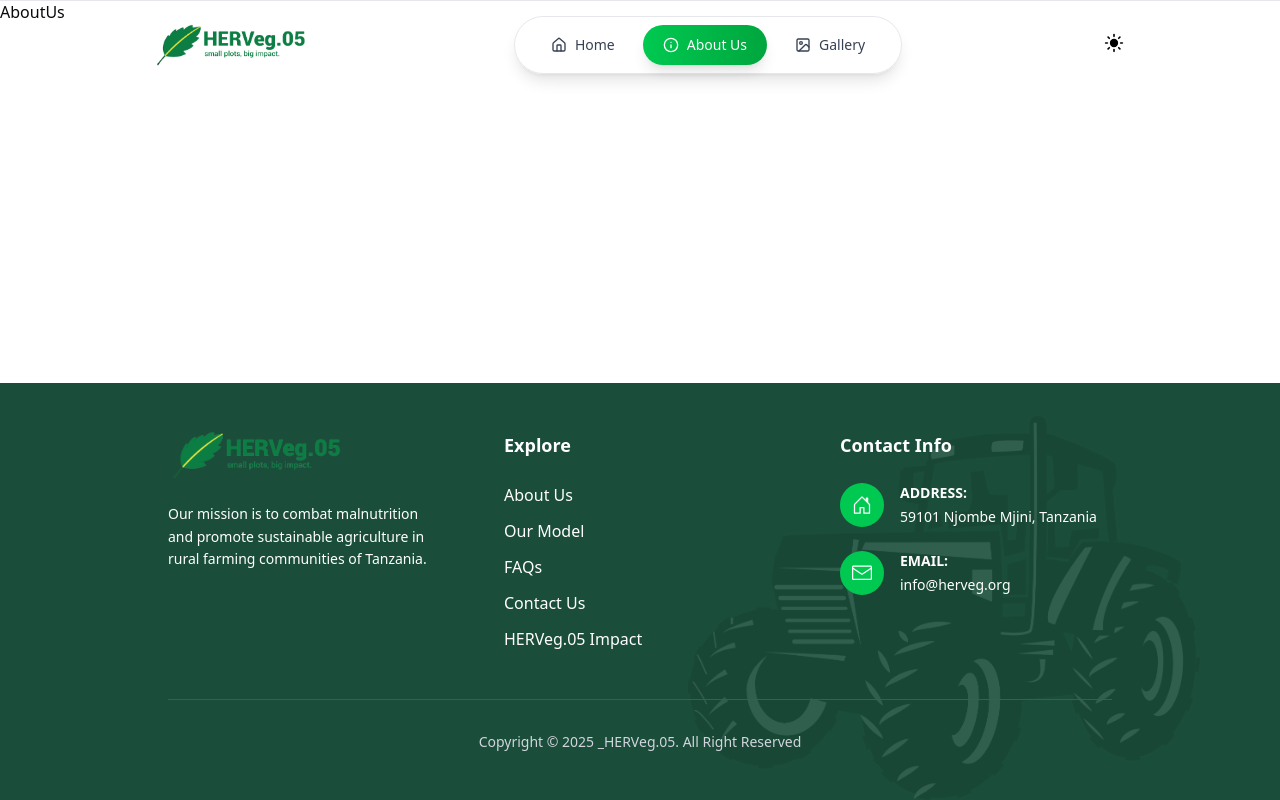
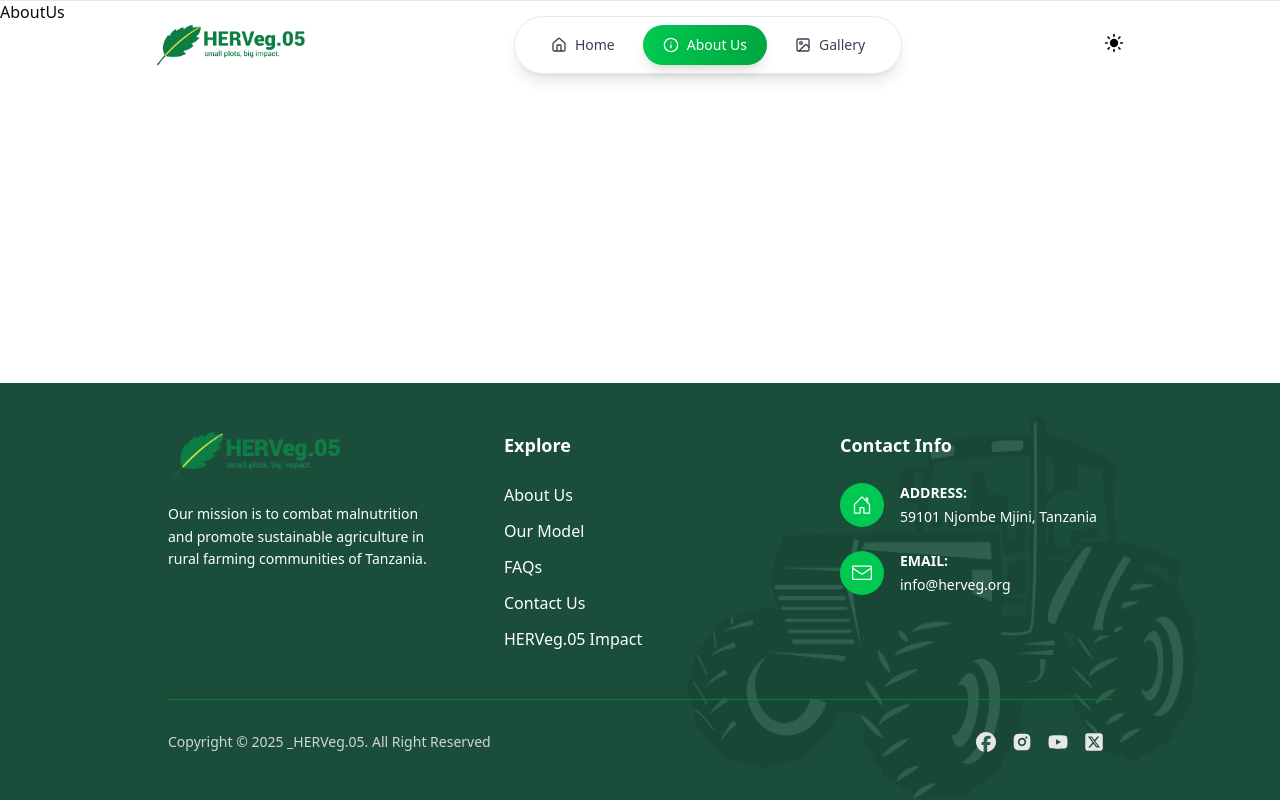
Before and after one commit to Mhando-Z/HervegWeb, a Next.js app: page /aboutus in a window 1280 px wide. Built offline with nearby package versions, Linux system fonts and the light colour scheme; a web font is replaced by a local one.

Commit message:
Phase One

```diff
--- a/src/components/Footer.jsx
+++ b/src/components/Footer.jsx
@@ -127,10 +127,24 @@ export default function Footer() {
 
         {/* Copyright Section */}
         <div className="pt-8 mt-12 border-t border-green-700">
-          <div className="flex flex-col items-center justify-center text-center">
+          <div className="flex flex-col md:flex-row md:justify-between items-center justify-center text-center">
             <p className="text-sm text-gray-300">
               Copyright © {currentYear} _HERVeg.05. All Right Reserved
             </p>
+            <div className="flex mt-4 text-xl sm:mt-0">
+              <button className="mx-2 text-gray-200 hover:text-blue-600">
+                <FaFacebook />
+              </button>
+              <button className="mx-2 text-gray-200 hover:text-orange-600">
+                <RiInstagramFill />
+              </button>
+              <button className="mx-2 text-gray-200 hover:text-red-600">
+                <FaYoutube />
+              </button>
+              <button className="mx-2 text-gray-200 hover:text-black">
+                <FaSquareXTwitter />
+              </button>
+            </div>
           </div>
         </div>
       </div>
```
